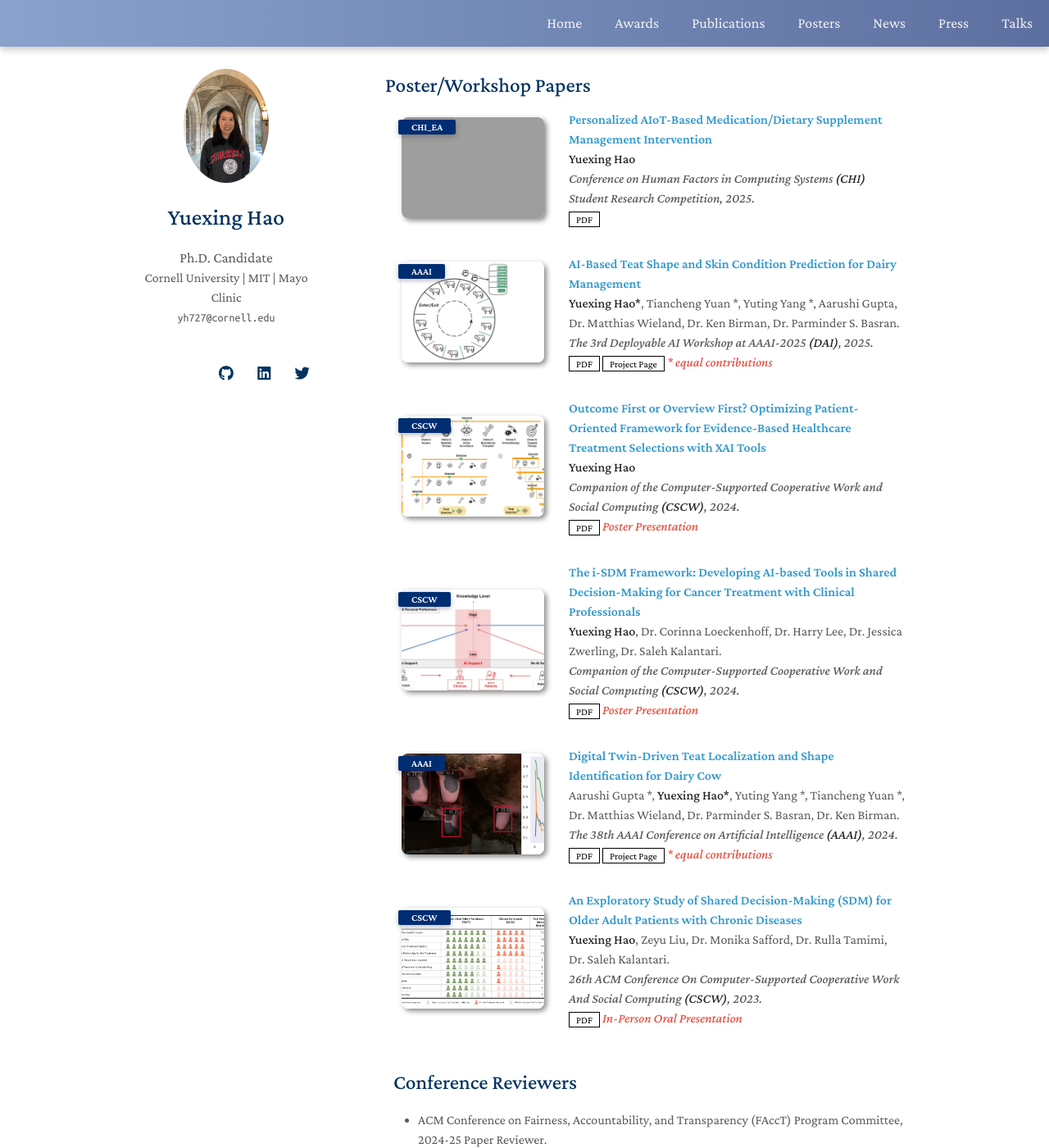
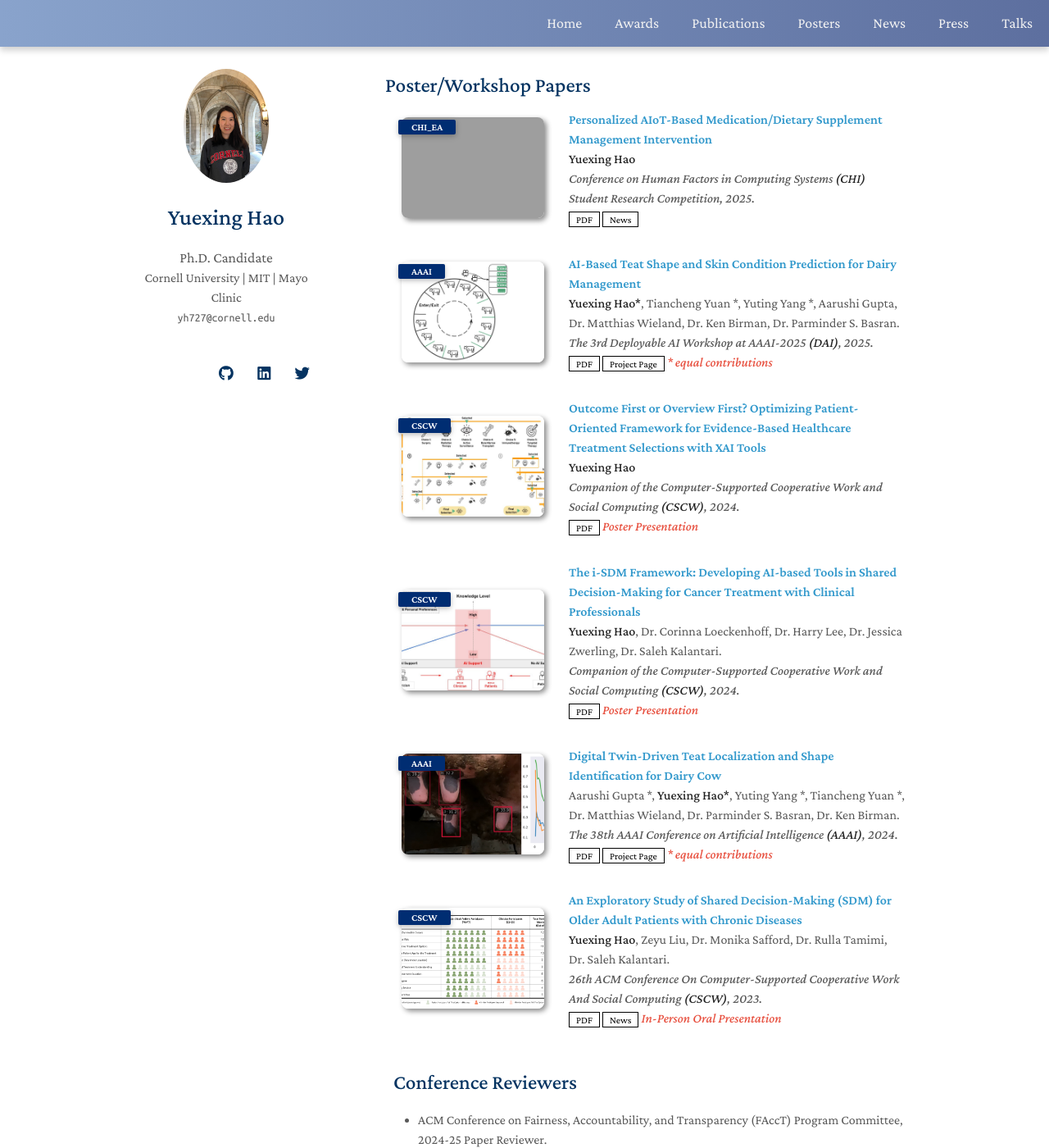
Before and after one commit to YuexingHao/Yuexing-Hao, a Jekyll site: the page built from index.md, in a window 1280 px wide and 1400 px high, scrolled down 3842 px. Shown: the whole window at 82% size. Built offline with Jekyll 4.4.1, drawn with Linux system fonts in a browser that asks for light colours; nearby versions of some CDN libraries; a style sheet for code colours, icons or effects is not loaded; our own code applies the rules of GitHub Pages for plain Markdown files; grey boxes are pictures that could not be loaded.

Commit message:
Update PosterPapers.md

```diff
--- a/_includes/PosterPapers.md
+++ b/_includes/PosterPapers.md
@@ -36,6 +36,9 @@
       {% if link.data %}
       <a href="{{ link.data }}" class="btn btn-sm z-depth-0" role="button" target="_blank" style="font-size:12px;">Dataset</a>
       {% endif %}
+      {% if link.news %}
+      <a href="{{ link.news }}" class="btn btn-sm z-depth-0" role="button" target="_blank" style="font-size:12px;">News</a>
+      {% endif %}
       {% if link.bibtex %}
       <a href="{{ link.bibtex }}" class="btn btn-sm z-depth-0" role="button" target="_blank" style="font-size:12px;">BibTex</a>
       {% endif %}
```
